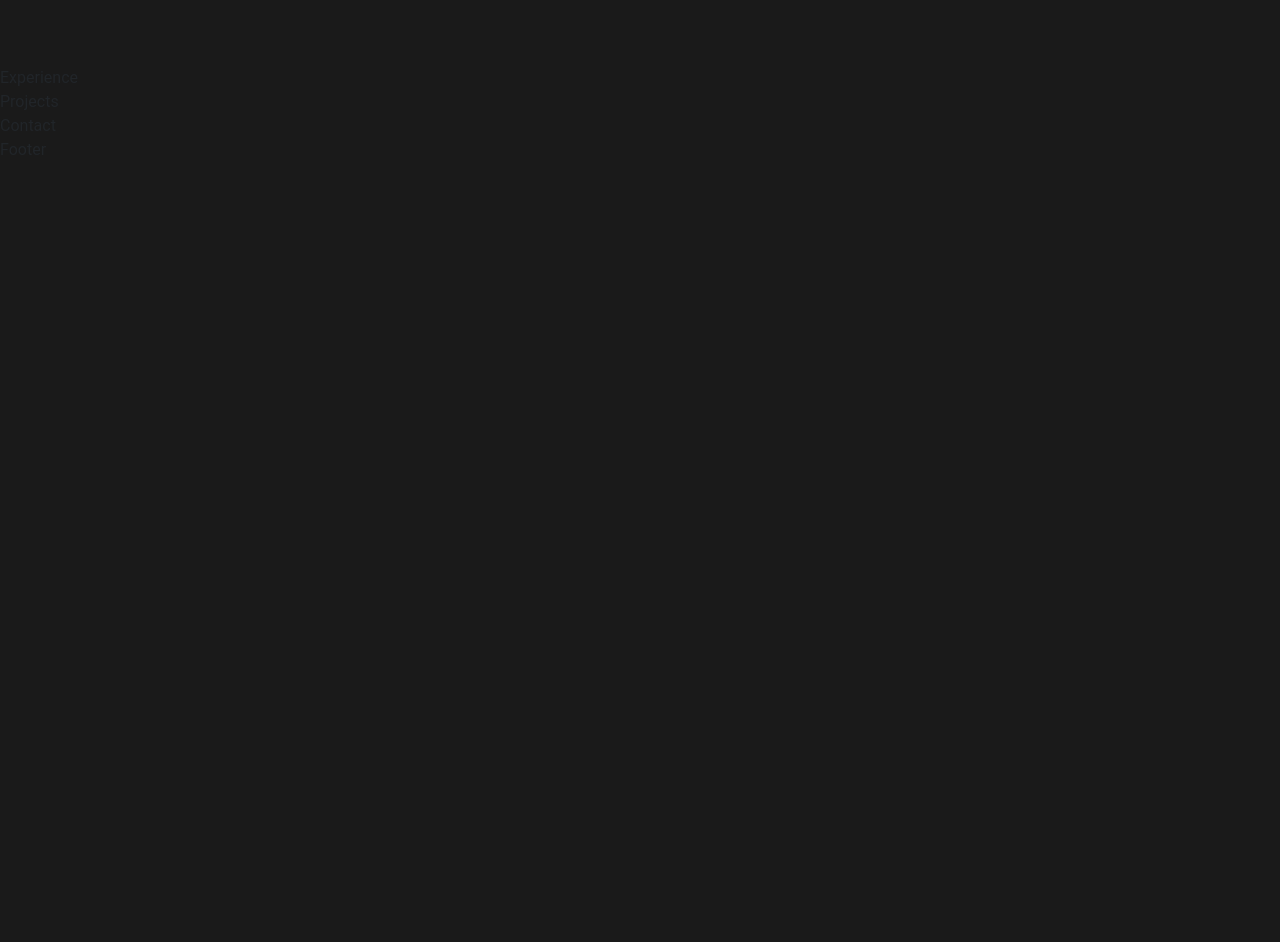
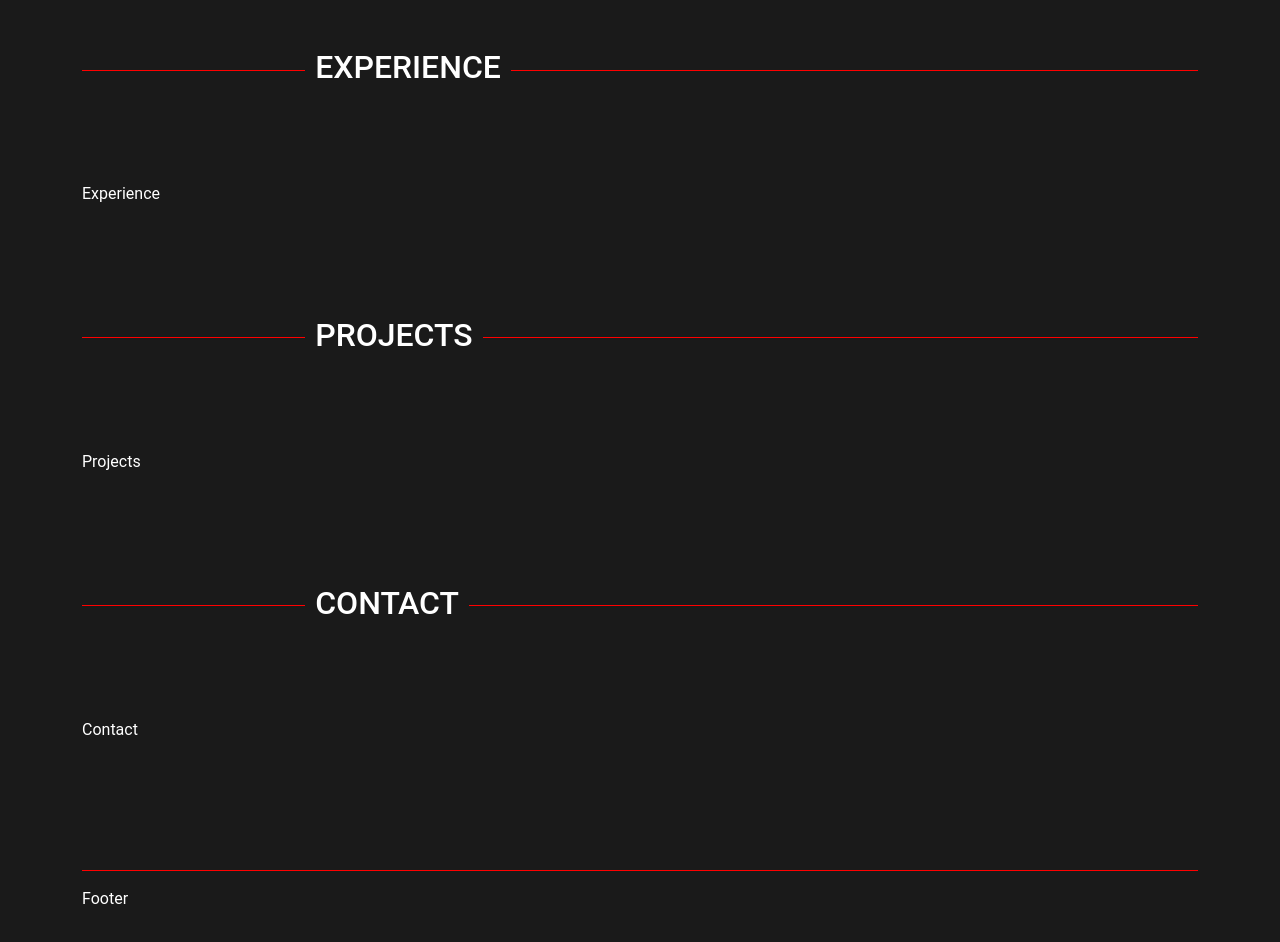
Before and after one commit to RaghavMaskara21/portfolio, a React (Create React App) app: page / in a window 1280 px wide. Shown: the part 1300-2242 px from the top of the page. Before the commit the page ends 1462 px from the top, so only its background shows below. Built offline with nearby package versions, Linux system fonts and the light colour scheme.

Commit message:
added section headings

```diff
--- a/src/Pages/About/About.js
+++ b/src/Pages/About/About.js
@@ -3,12 +3,12 @@ import './about.css'
 import mypic from '../../images/mypic.jpg'
 function About() {
   return (
-    <div className='container aboutsection' id="About">
-        <h2 class="abtheading"><span>ABOUT</span></h2>
+    <div className='container about_section' id="About">
+        <h2 class="abt_heading"><span>ABOUT</span></h2>
         <div className='container d-flex'>
             <div className='row'>
             <div className='col-lg-4 divpic' >
-                <img src={mypic} className="mypic" ></img>
+                <img src={mypic} className="mypic" alt='raghav_maskara' ></img>
             </div>
             <div className='col-lg-8'>
                 <p>
--- a/src/Pages/About/about.css
+++ b/src/Pages/About/about.css
@@ -1,8 +1,6 @@
-.bg-dark {
-  background-color: black;
-}
 
-.aboutsection {
+
+.about_section {
   color: white;
   margin: 10% auto;
   display: flex;
@@ -10,7 +8,7 @@
   align-items: center;
   justify-content: center;
 }
-.abtheading {
+.abt_heading {
   width: 100%;
   text-align: left;
   border-bottom: 1px solid red;
@@ -18,7 +16,7 @@
   margin: 10% 0;
 }
 
-.abtheading span {
+.abt_heading span {
   margin: 20%;
   padding: 0 10px;
 }
--- a/src/Pages/Contact/Contact.css
+++ b/src/Pages/Contact/Contact.css
@@ -0,0 +1,16 @@
+.contact_section {
+    color: white;
+    margin: 10% auto;
+  }
+  .contact_heading {
+    width: 100%;
+    text-align: left;
+    border-bottom: 1px solid red;
+    line-height: 0.1em;
+    margin: 10% 0;
+  }
+
+  .contact_heading span {
+    margin: 20%;
+    padding: 0 10px;
+  }
--- a/src/Pages/Contact/Contact.js
+++ b/src/Pages/Contact/Contact.js
@@ -1,8 +1,11 @@
 import React from 'react'
-
+import './Contact.css'
 function Contact() {
   return (
-    <div id="Contact">Contact</div>
+    <div className='container contact_section' id="Contact">
+      <h2 class="contact_heading"><span>CONTACT</span></h2>
+      Contact
+      </div>
   )
 }
 
--- a/src/Pages/Experience/Experience.css
+++ b/src/Pages/Experience/Experience.css
@@ -0,0 +1,16 @@
+.experience_section {
+    color: white;
+    margin: 10% auto;
+  }
+  .exp_heading {
+    width: 100%;
+    text-align: left;
+    border-bottom: 1px solid red;
+    line-height: 0.1em;
+    margin: 10% 0;
+  }
+
+  .exp_heading span {
+    margin: 20%;
+    padding: 0 10px;
+  }
--- a/src/Pages/Experience/Experience.js
+++ b/src/Pages/Experience/Experience.js
@@ -1,8 +1,12 @@
 import React from 'react'
+import './Experience.css'
 
 function Experience() {
   return (
-    <div id="Experience">Experience</div>
+    <div className='container experience_section' id="Experience">
+      <h2 class="exp_heading"><span>EXPERIENCE</span></h2>
+      Experience
+      </div>
   )
 }
 
--- a/src/Pages/Footer/Footer.css
+++ b/src/Pages/Footer/Footer.css
@@ -0,0 +1,9 @@
+.footer_section {
+    color: white;
+    margin: 10% auto;
+  }
+
+  .foothr{
+      color: red;
+      opacity: 1;
+  }
--- a/src/Pages/Footer/Footer.js
+++ b/src/Pages/Footer/Footer.js
@@ -1,8 +1,12 @@
 import React from 'react'
+import './Footer.css'
 
 function Footer() {
   return (
-    <div>Footer</div>
+    <div className='container footer_section'>
+      <hr className='foothr'></hr>
+      Footer
+      </div>
   )
 }
 
--- a/src/Pages/Projects/Projects.css
+++ b/src/Pages/Projects/Projects.css
@@ -0,0 +1,16 @@
+.projects_section {
+    color: white;
+    margin: 10% auto;
+  }
+  .projects_heading {
+    width: 100%;
+    text-align: left;
+    border-bottom: 1px solid red;
+    line-height: 0.1em;
+    margin: 10% 0;
+  }
+
+  .projects_heading span {
+    margin: 20%;
+    padding: 0 10px;
+  }
--- a/src/Pages/Projects/Projects.js
+++ b/src/Pages/Projects/Projects.js
@@ -1,8 +1,11 @@
 import React from 'react'
-
+import './Projects.css'
 function Projects() {
   return (
-    <div id="Projects">Projects</div>
+    <div className='container projects_section' id="Projects">
+      <h2 class="projects_heading"><span>PROJECTS</span></h2>
+      Projects
+      </div>
   )
 }
 
```
